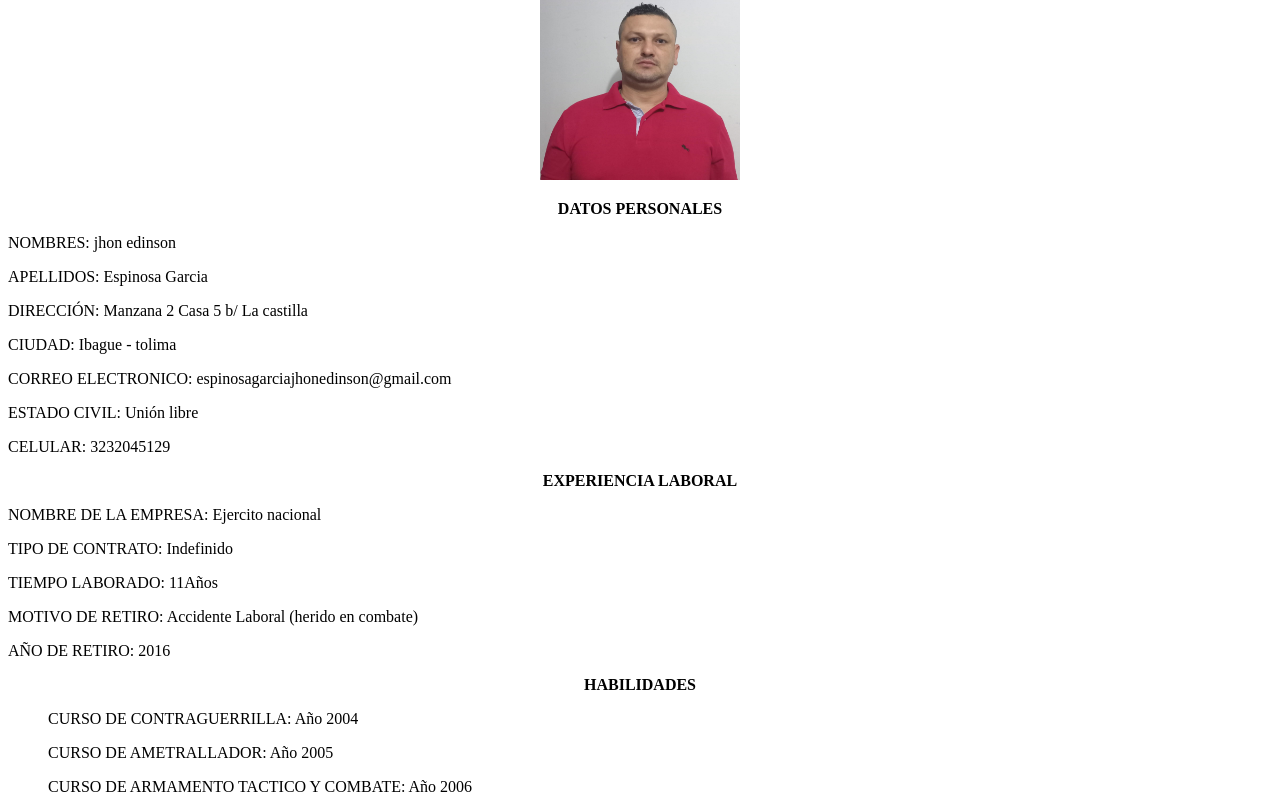
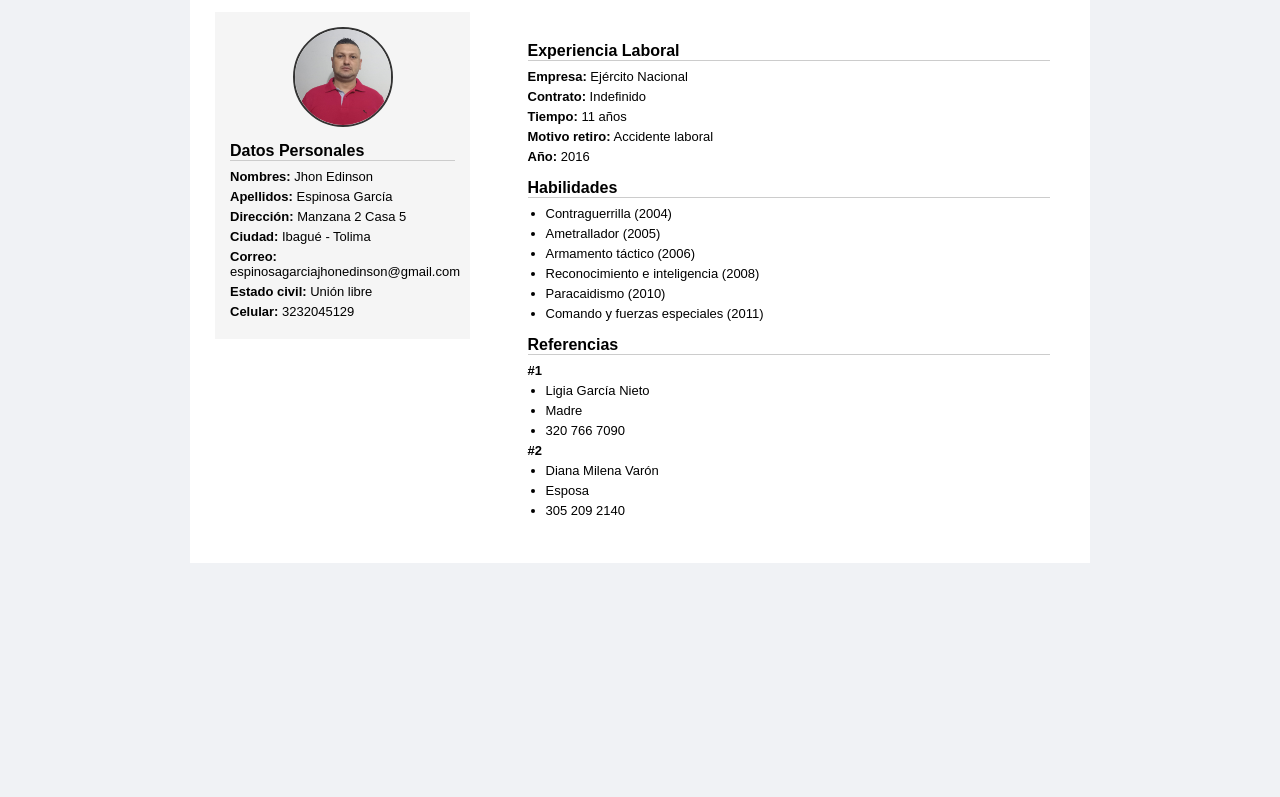
Before and after one commit to espinosagarciajhonedinson-droid/proyecto_html, a plain HTML site: page index.html in a window 1280 px wide. Shown: the part 100-897 px from the top of the page. After the commit the page ends 800 px from the top, so only its background shows below. Drawn offline with Linux system fonts and the light colour scheme.

Commit message:
Subo hoja de vida con float e imagen pequeña

```diff
--- /dev/null
+++ b/goku.css
@@ -0,0 +1,84 @@
+* {
+    margin: 0;
+    padding: 0;
+    box-sizing: border-box;
+}
+
+body {
+    font-family: Arial, sans-serif;
+    background: #f0f2f5;
+    padding: 30px;
+}
+
+.cv {
+    max-width: 900px;
+    margin: auto;
+    background: #fff;
+    padding: 25px;
+}
+
+/* COLUMNAS */
+.col-izq {
+    width: 30%;
+    float: left;
+    background: #f5f5f5;
+    padding: 15px;
+}
+
+.col-der {
+    width: 65%;
+    float: right;
+    padding: 15px;
+}
+
+/* FOTO PEQUEÑA */
+.foto {
+    width: 100px;
+    height: 100px;
+    margin: 0 auto 15px;
+    border-radius: 50%;
+    overflow: hidden;
+    border: 2px solid #333;
+}
+
+.foto img {
+    width: 100%;
+    height: 100%;
+    object-fit: cover;
+    display: block;
+}
+
+/* TEXTOS */
+.titulo {
+    text-align: center;
+    margin-bottom: 20px;
+}
+
+h2 {
+    font-size: 16px;
+    margin: 15px 0 8px;
+    border-bottom: 1px solid #ccc;
+}
+
+p, li {
+    font-size: 13px;
+    margin-bottom: 5px;
+}
+
+ul {
+    margin-left: 18px;
+}
+
+/* LIMPIAR FLOAT */
+.clear {
+    clear: both;
+}
+
+/* RESPONSIVE */
+@media (max-width: 768px) {
+    .col-izq,
+    .col-der {
+        width: 100%;
+        float: none;
+    }
+}
--- a/index.html
+++ b/index.html
@@ -3,44 +3,77 @@
 <head>
     <meta charset="UTF-8">
     <meta name="viewport" content="width=device-width, initial-scale=1.0">
-    <title>HOJA DE VIDA</title>
+    <title>Hoja de Vida</title>
+    <link rel="stylesheet" href="goku.css">
+
 </head>
 <body>
-    <center>
-    <h1>HOJA DE VIDA</h1></center>
-   <center>
-    <img src="/imagenes/foto.jpeg" width="200" height="200"> </center>
 
-<P><b><div align="center">DATOS PERSONALES</b></P></div>
-<p>NOMBRES: jhon edinson</P>
-<p>APELLIDOS: Espinosa Garcia </P>
-<P>DIRECCIÓN: Manzana 2 Casa 5 b/ La castilla</P>
-<p>CIUDAD: Ibague - tolima</P>
-<P>CORREO ELECTRONICO: espinosagarciajhonedinson@gmail.com</P>
-<P>ESTADO CIVIL: Unión libre</P>
-<P>CELULAR: 3232045129</P>
-<p><b><div align="center">EXPERIENCIA LABORAL</b>
-</div></p>
-<P>NOMBRE DE LA EMPRESA: Ejercito nacional</P>
-<P>TIPO DE CONTRATO: Indefinido</P>
-<P>TIEMPO LABORADO: 11Años</P>
-<P>MOTIVO DE RETIRO: Accidente Laboral (herido en combate)</P>
-<P>AÑO DE RETIRO: 2016</P>
-<P><b><div align="center">HABILIDADES</div></b></P>
-<UL>CURSO DE CONTRAGUERRILLA: Año 2004</UL>
-<ul>CURSO DE AMETRALLADOR: Año 2005</ul>
-<ul>CURSO DE ARMAMENTO TACTICO Y COMBATE: Año 2006</ul>
-<ul>CURSO DE RECONOCIMIENTO Y INTELIGENCIA: Año2008</ul>
-<ul>CURSO DE PARACAIDISMO: Año 2010</ul>
-<ul>CURSO DE COMANDO Y FUERZAS ESPECIALES: 2011</ul>
-<p><b><div align="center">REFERENCIAS</div></b></p>
-<P>#1</P>
-<UL>CELULAR: 320 7667090  </UL>
-<UL>NOMBRE: Ligia garcia nieto</UL>
-<UL>PARENTESCO: Madre</UL>
-<p>#2</p>
-<ul>CELULAR: 305 2092140</ul>
-<ul>NOMBRE: Diana milena varón</ul>
-<ul>PARENTESCO: Esposa</ul>
+    <div class="cv">
+
+        <h1 class="titulo">HOJA DE VIDA</h1>
+
+        <!-- COLUMNA IZQUIERDA -->
+        <div class="col-izq">
+
+            <div class="foto">
+                <img src="imagenes/foto.jpg" alt="Foto">
+            </div>
+
+            <h2>Datos Personales</h2>
+            <p><b>Nombres:</b> Jhon Edinson</p>
+            <p><b>Apellidos:</b> Espinosa García</p>
+            <p><b>Dirección:</b> Manzana 2 Casa 5</p>
+            <p><b>Ciudad:</b> Ibagué - Tolima</p>
+            <p><b>Correo:</b> espinosagarciajhonedinson@gmail.com</p>
+            <p><b>Estado civil:</b> Unión libre</p>
+            <p><b>Celular:</b> 3232045129</p>
+
+        </div>
+
+        <!-- COLUMNA DERECHA -->
+        <div class="col-der">
+
+            <h2>Experiencia Laboral</h2>
+            <p><b>Empresa:</b> Ejército Nacional</p>
+            <p><b>Contrato:</b> Indefinido</p>
+            <p><b>Tiempo:</b> 11 años</p>
+            <p><b>Motivo retiro:</b> Accidente laboral</p>
+            <p><b>Año:</b> 2016</p>
+
+            <h2>Habilidades</h2>
+            <ul>
+                <li>Contraguerrilla (2004)</li>
+                <li>Ametrallador (2005)</li>
+                <li>Armamento táctico (2006)</li>
+                <li>Reconocimiento e inteligencia (2008)</li>
+                <li>Paracaidismo (2010)</li>
+                <li>Comando y fuerzas especiales (2011)</li>
+            </ul>
+
+            <h2>Referencias</h2>
+
+            <p><b>#1</b></p>
+            <ul>
+                <li>Ligia García Nieto</li>
+                <li>Madre</li>
+                <li>320 766 7090</li>
+            </ul>
+
+            <p><b>#2</b></p>
+            <ul>
+                <li>Diana Milena Varón</li>
+                <li>Esposa</li>
+                <li>305 209 2140</li>
+            </ul>
+
+        </div>
+
+        <!-- LIMPIAR FLOAT -->
+        <div class="clear"></div>
+<div class="clear"></div>
+
+    </div>
+
 </body>
 </html>
```
Also changed, not shown: imagenes/foto.jpg (renamed from imagenes/foto.jpeg).
